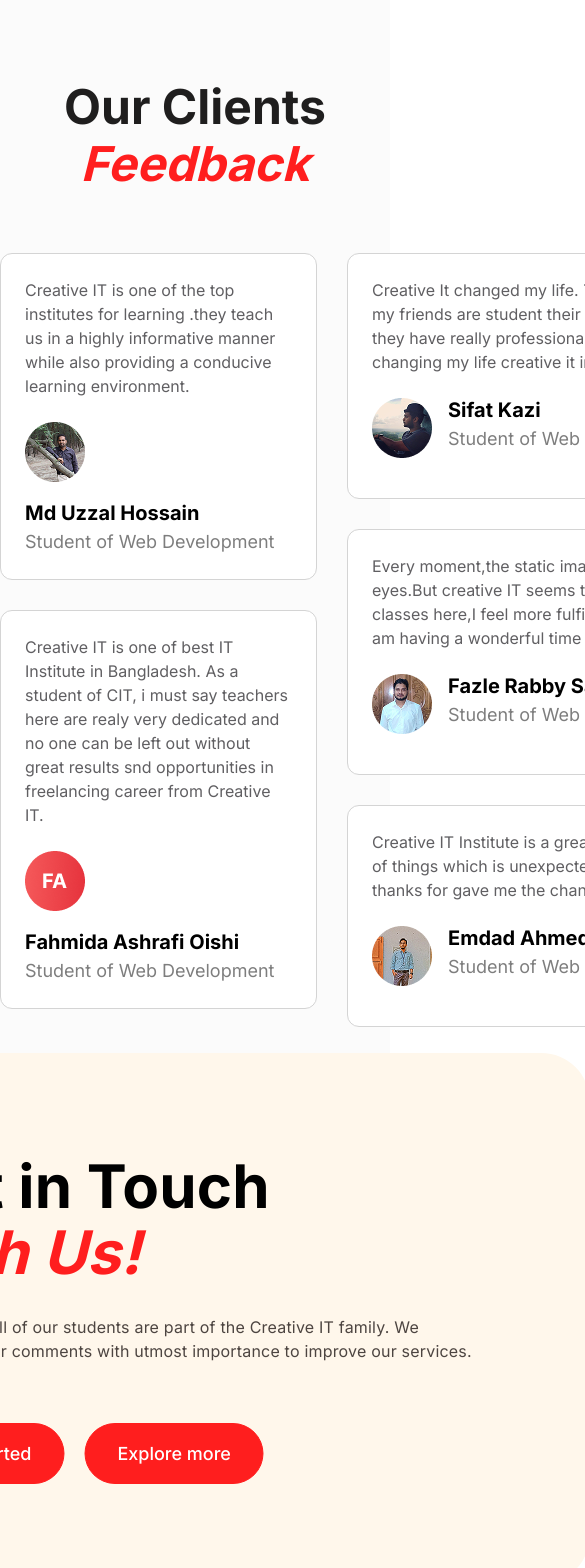
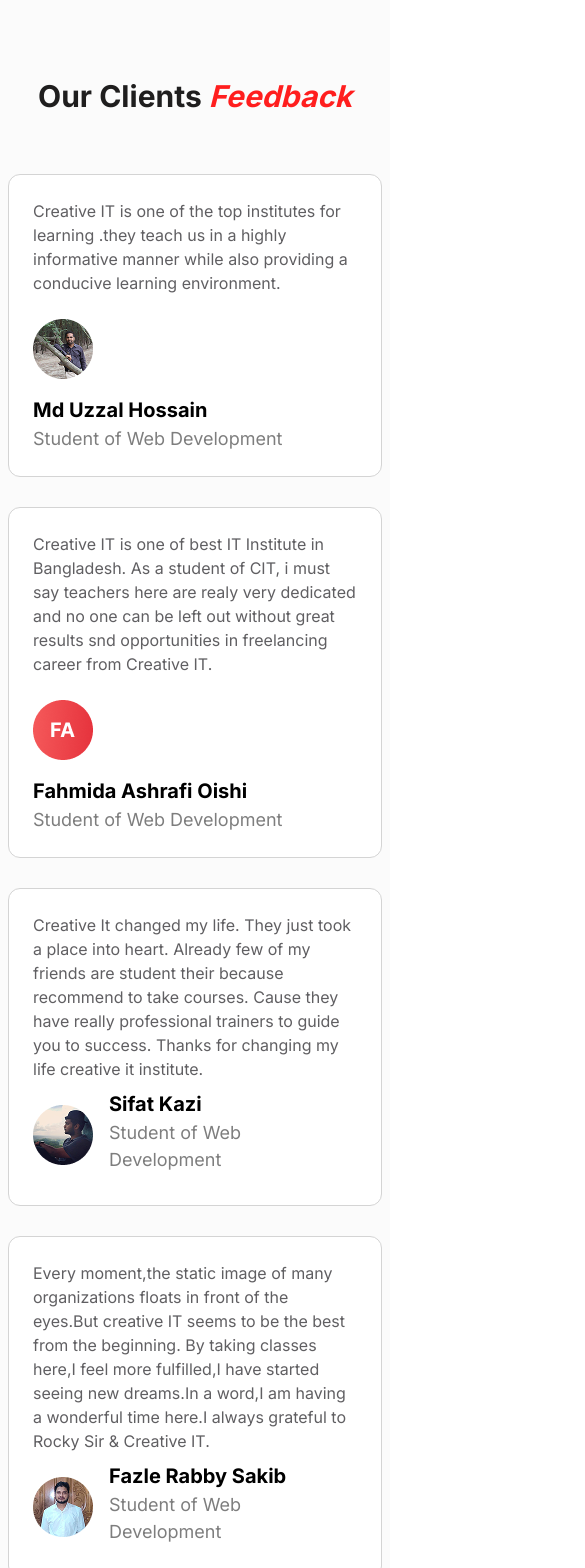
Before and after one commit to shoumen-shomu/creative-it-canada, a Next.js app: page / in a window 390 px wide. Shown: the part 4240-5808 px from the top of the page, 585 px wide, since content can reach past the window. Built offline with nearby package versions, Linux system fonts and the light colour scheme; a web font is replaced by a local one.

Commit message:
Feedback Part responsive Done

```diff
--- a/src/app/components/layouts/home/Feedback.jsx
+++ b/src/app/components/layouts/home/Feedback.jsx
@@ -7,19 +7,19 @@
   return (
     <>
       <section>
-        <div className="mt-25 bg-[#FBFBFB]">
+        <div className="mt-25 px-2 lg:px-0 bg-[#FBFBFB]">
           <Container>
             <div className="pt-25">
-              <h2 className="font-inter font-bold text-[48px] text-[#1F1E1E] leading-[120%] text-center">
+              <h2 className="font-inter font-bold lg:text-[48px] text-[30px] text-[#1F1E1E] leading-[120%] text-center">
                 Our Clients{" "}
-                <span className="font-tri font-bold text-[48px] text-primary leading-[120%] italic">
+                <span className="font-tri font-bold lg:text-[48px] text-[30px] text-primary leading-[120%] italic">
                   Feedback
                 </span>
               </h2>
-              <div className="mt-15 flex gap-7.5">
+              <div className="mt-15 grid lg:grid-cols-3 grid-cols-1 gap-7.5">
                 <div className="space-y-7.5">
                   <div className="p-6 bg-white rounded-xl border border-[#D4D4D4]">
-                    <p className="font-inter font-normal text-base text-[#605F62] leading-[150%] w-66.75">
+                    <p className="font-inter font-normal text-base text-[#605F62] leading-[150%] lg:w-66.75 w-full">
                       Creative IT is one of the top institutes for learning
                       .they teach us in a highly informative manner while also
                       providing a conducive learning environment.
@@ -39,7 +39,7 @@
                     </p>
                   </div>
                   <div className="p-6 bg-white rounded-xl border border-[#D4D4D4]">
-                    <p className="font-inter font-normal text-base text-[#605F62] leading-[150%] w-66.75">
+                    <p className="font-inter font-normal text-base text-[#605F62] leading-[150%] lg:w-66.75 w-full">
                       Creative IT is one of best IT Institute in Bangladesh. As
                       a student of CIT, i must say teachers here are realy very
                       dedicated and no one can be left out without great results
@@ -62,7 +62,7 @@
                 </div>
                 <div className="space-y-7.5">
                   <div className="p-6 bg-white rounded-xl border border-[#D4D4D4]">
-                    <p className="font-inter font-normal text-base text-[#605F62] leading-[150%] w-146.25">
+                    <p className="font-inter font-normal text-base text-[#605F62] leading-[150%] lg:w-146.2 w-full">
                       Creative It changed my life. They just took a place into
                       heart. Already few of my friends are student their because
                       recommend to take courses. Cause they have really
@@ -88,7 +88,7 @@
                     </div>
                   </div>
                   <div className="p-6 bg-white rounded-xl border border-[#D4D4D4]">
-                    <p className="font-inter font-normal text-base text-[#605F62] leading-[150%] w-146.25">
+                    <p className="font-inter font-normal text-base text-[#605F62] leading-[150%] lg:w-146.2 w-full">
                       Every moment,the static image of many organizations floats
                       in front of the eyes.But creative IT seems to be the best
                       from the beginning. By taking classes here,I feel more
@@ -115,7 +115,7 @@
                     </div>
                   </div>
                   <div className="p-6 bg-white rounded-xl border border-[#D4D4D4]">
-                    <p className="font-inter font-normal text-base text-[#605F62] leading-[150%] w-146.25">
+                    <p className="font-inter font-normal text-base text-[#605F62] leading-[150%] lg:w-146.2 w-full5">
                       Creative IT Institute is a great place for me to gain
                       knowledge and learn a lots of things which is unexpectedly
                       awesome. I love CITI for support me and also thanks for
@@ -141,8 +141,8 @@
                   </div>
                 </div>
                 <div className="space-y-7.5">
-                  <div className="p-6 bg-white rounded-xl border border-[#D4D4D4]">
-                    <p className="font-inter font-normal text-base text-[#605F62] leading-[150%] w-66.75">
+                <div className="p-6 bg-white rounded-xl border border-[#D4D4D4]">
+                    <p className="font-inter font-normal text-base text-[#605F62] leading-[150%] lg:w-66.75 w-full">
                       Creative IT is one of the top institutes for learning
                       graphics design; they teach us in a highly informative
                       manner while also providing a conducive learning
@@ -163,7 +163,7 @@
                     </p>
                   </div>
                   <div className="p-6 bg-white rounded-xl border border-[#D4D4D4]">
-                    <p className="font-inter font-normal text-base text-[#605F62] leading-[150%] w-66.75">
+                    <p className="font-inter font-normal text-base text-[#605F62] leading-[150%] lg:w-66.75 w-full">
                       I like Creative IT very much because here the teachers
                       explain it very nicely and if I face any problem they
                       solve my problem very easily & quickly and also their
--- a/src/app/components/layouts/home/Newslatter.jsx
+++ b/src/app/components/layouts/home/Newslatter.jsx
@@ -6,7 +6,7 @@
 const Newslatter = () => {
   return (
     <>
-      <section className=" absolute -bottom-[590%] left-1/2 -translate-x-1/2 ">
+      <section className=" absolute -bottom-[590%] left-1/2 -translate-x-1/2 lg:block hidden ">
         <Container>
           <div className="p-25 items-center bg-[#FFF7EB] rounded-[48px] flex justify-between">
             <div className="">
```
